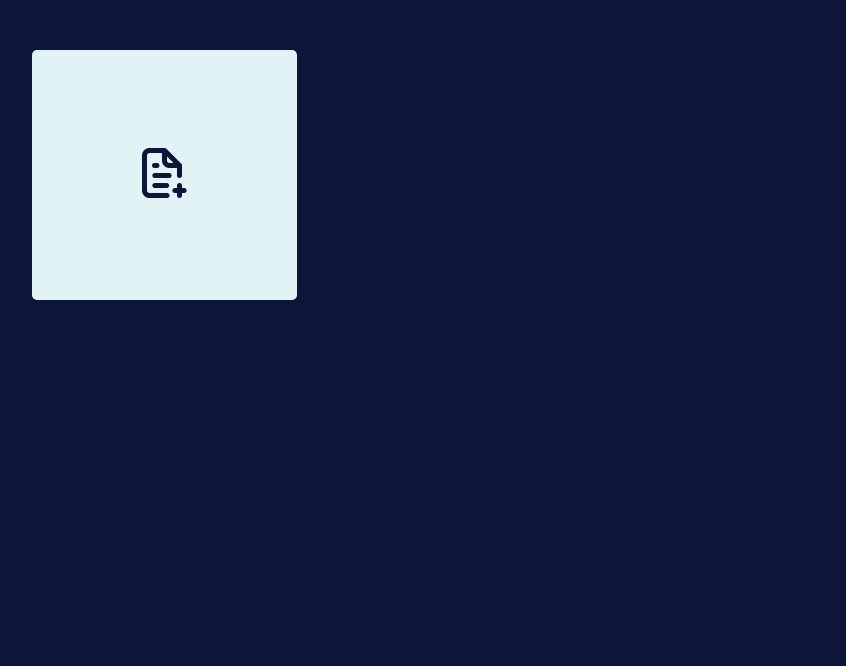
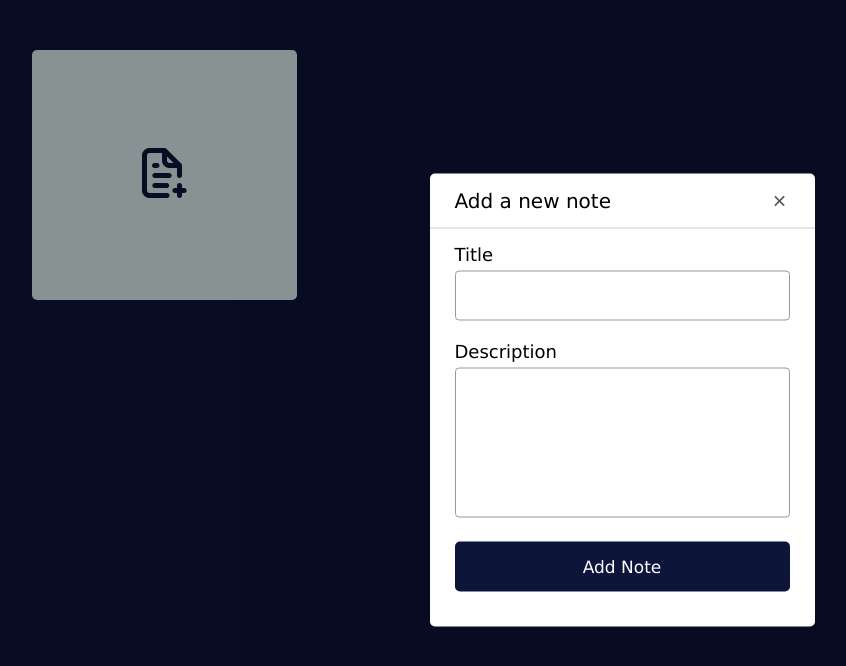
Before and after one commit to Palakiew/note-taking-app, a plain HTML site: page src/index.html in a window 1280 px wide. Both pictures are taken after a click on the item 182 px from the left and 175 px from the top of the page. Shown: the whole page, without its empty margins (18-864 px from the left). Drawn offline with nearby package versions, Linux system fonts and the light colour scheme.

Commit message:
Added basic functionality
added event listner on addBox.

```diff
--- a/src/index.html
+++ b/src/index.html
@@ -239,6 +239,12 @@
     <script>
         // add your javascript code here!!
         // THIS IS FOR ISSUE #1
+        // I have given some logic for example
+        const addBox = document.querySelector('.add-box'), titleEl = document.querySelector('input'), popupBox = document.querySelector('.popup-box');
+        addBox.addEventListener('click', () => {
+            titleEl.focus();
+            popupBox.classList.add('show')
+        });
     </script>
 
 </body>
```
